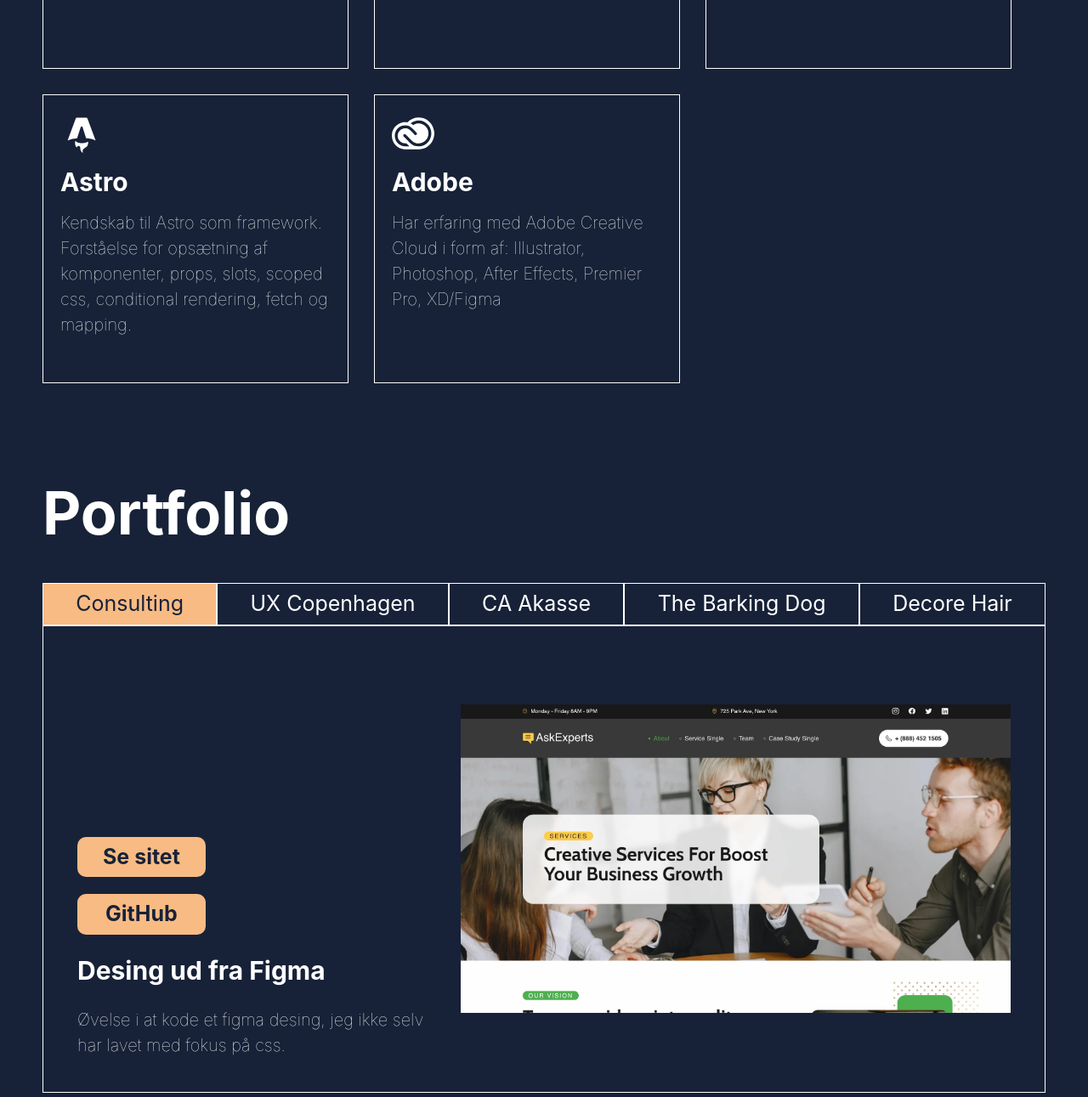
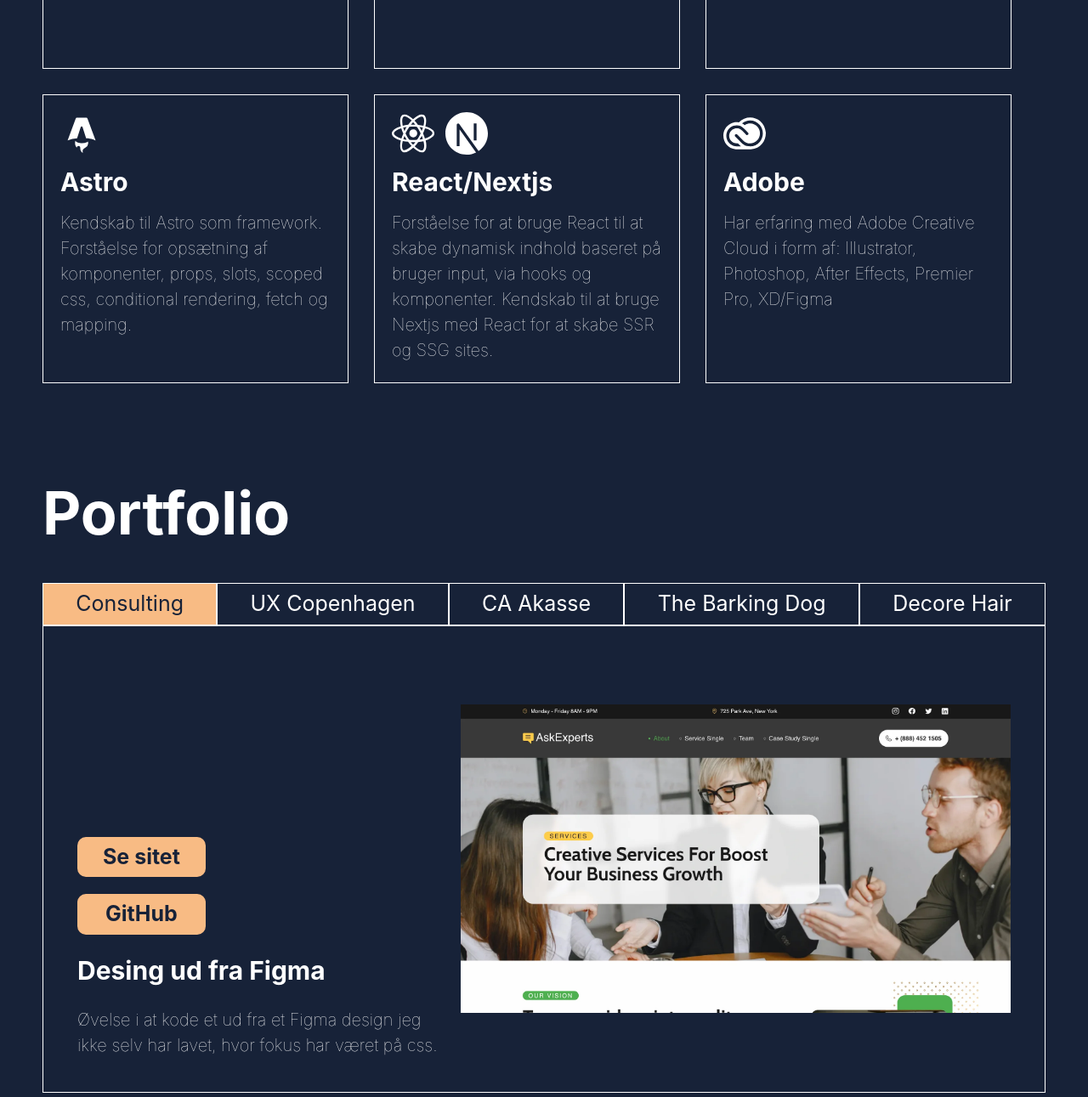
Before and after one commit to nila1010/portfoliony, an Astro site: page / in a window 1280 px wide. Shown: the part 2229-3520 px from the top of the page at 85% size. Built offline with nearby package versions, Linux system fonts and the light colour scheme; Astro itself is replaced by a stand-in of ours.

Commit message:
add react og next

```diff
--- a/src/components/IndholdSkills.astro
+++ b/src/components/IndholdSkills.astro
@@ -1,9 +1,12 @@
 ---
-const { logo, alt, title, tekst } = Astro.props
+const { logo, alt, alt2, title, tekst, logo2 } = Astro.props
 ---
 
 <article>
-	<img src={logo} alt={alt} />
+	<div>
+		<img src={logo} alt={alt} />
+		{logo2 && <img src={logo2} alt={alt2} />}
+	</div>
 	<h3>{title}</h3>
 	<p>
 		{tekst}
@@ -24,6 +27,11 @@ const { logo, alt, title, tekst } = Astro.props
 	img {
 		width: 50px;
 		height: 50px;
+	}
+
+	div {
+		display: flex;
+		gap: 1cqi;
 	}
 
 	@media (max-width: 850px) {
--- a/src/components/Portfolio.astro
+++ b/src/components/Portfolio.astro
@@ -78,7 +78,10 @@ import Button from './Button.astro'
 					<Button link="https://github.com/nila1010/consulting_template" tekst="GitHub" />
 				</div>
 				<h3>Desing ud fra Figma</h3>
-				<p>Øvelse i at kode et figma desing, jeg ikke selv har lavet med fokus på css.</p>
+				<p>
+					Øvelse i at kode et ud fra et Figma design jeg ikke selv har lavet, hvor fokus har været
+					på css.
+				</p>
 			</div>
 			<img src="/consulting_figma.webp" alt="consulting preview" />
 		</div>
--- a/src/components/Skills.astro
+++ b/src/components/Skills.astro
@@ -49,6 +49,14 @@ import SkillsBar from './SkillsBar.astro'
 			tekst="Kendskab til Astro som framework. Forståelse for opsætning af komponenter, props, slots, scoped css, conditional rendering, fetch og mapping. "
 		/>
 		<IndholdSkills
+			title="React/Nextjs"
+			logo="/logo/react.svg"
+			alt="React logo"
+			logo2="/logo/nextjs.svg"
+			alt2="Nextjs logo"
+			tekst="Forståelse for at bruge React til at skabe dynamisk indhold baseret på bruger input, via hooks og komponenter. Kendskab til at bruge Nextjs med React for at skabe SSR og SSG sites."
+		/>
+		<IndholdSkills
 			title="Adobe"
 			logo="/logo/adobe.svg"
 			alt="Adobe logo"
```
Also changed, not shown: public/logo/nextjs.svg (added), public/logo/react.svg (added).
